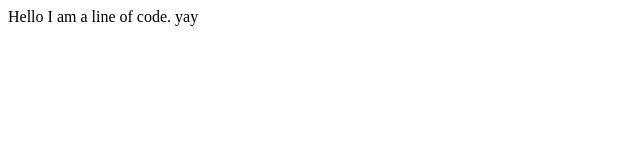
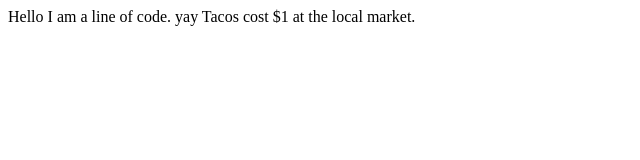
Before and after one commit to finnstra/test, a plain HTML site: page index.html in a window 1280 px wide. Shown: the whole page, without its empty margins (0-640 px from the left). Drawn offline with Linux system fonts and the light colour scheme.

Commit message:
Update index.html

```diff
--- a/index.html
+++ b/index.html
@@ -5,5 +5,6 @@
 </head>
 <body>
 Hello I am a line of code. yay
+Tacos cost $1 at the local market.
 </body>
 </html>
```
